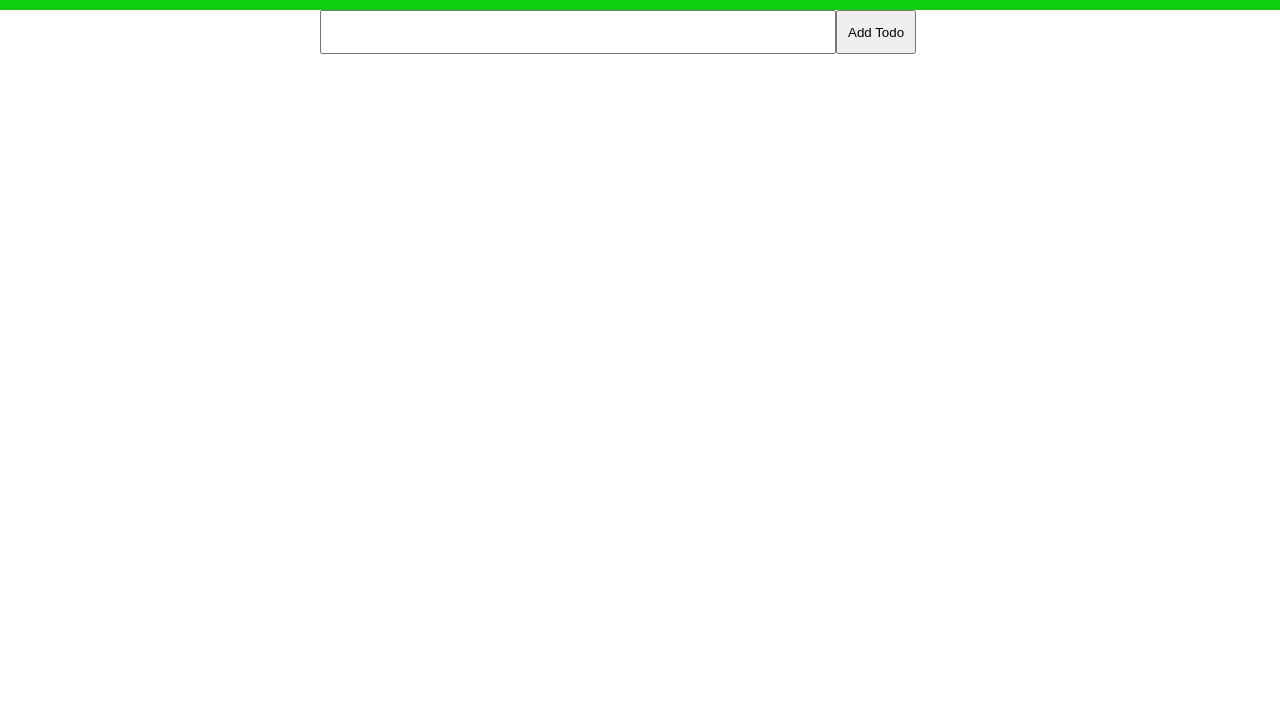
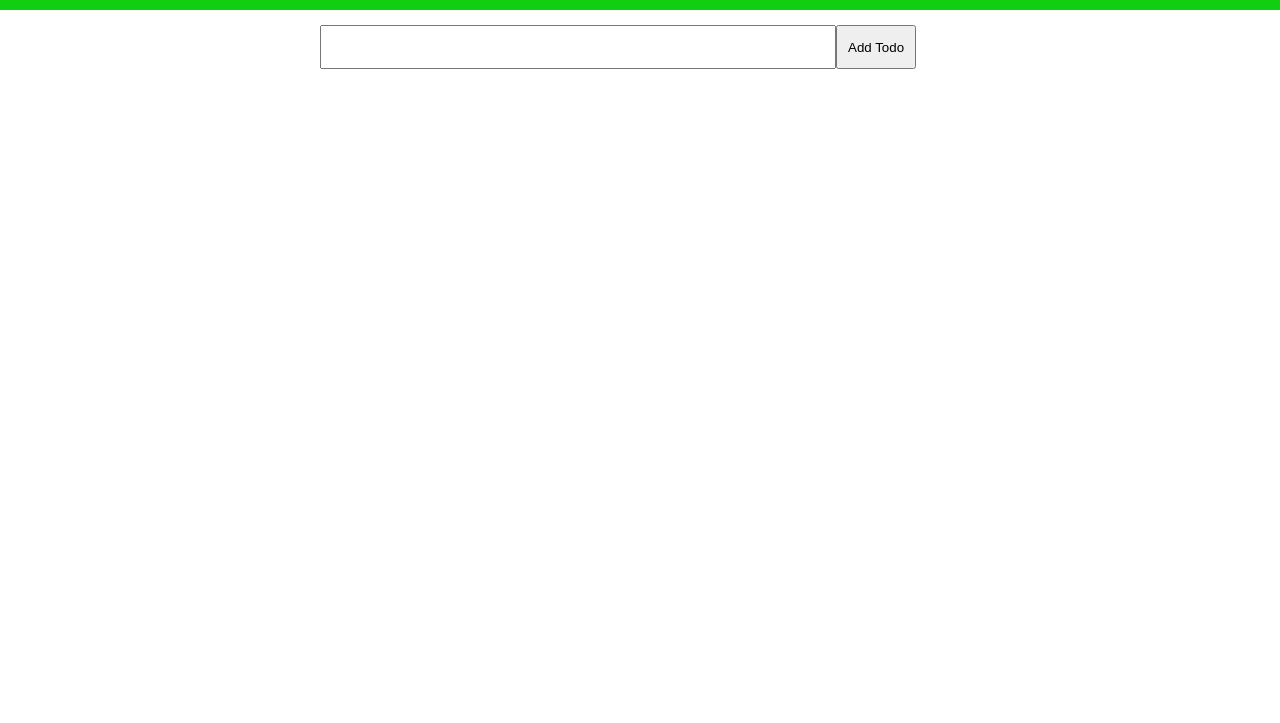
Before and after one commit to muchem/AngularJS-Todo-App, a plain HTML site: page index.html in a window 1280 px wide. Shown: the part 77-800 px from the top of the page. Drawn offline with nearby package versions, Linux system fonts and the light colour scheme.

Commit message:
add input box margin

```diff
--- a/CSS/style.css
+++ b/CSS/style.css
@@ -18,6 +18,9 @@ li{
     border-top:#ebe4e4 solid 2px;
 
 }
+.Ctrls{
+    margin-top:15px;
+}
 .addbnt{
     height:44px;
     padding:10px;
--- a/index.html
+++ b/index.html
@@ -16,11 +16,12 @@
             </h1>
         </header>
         <div class = "container">
-
             <ul ng-repeat = "Todo in Todos">
                 <li>{{Todo}} <span><button class="removebnt" ng-click="removeitem($index)">X</button></span></li>
             </ul>
+            <div class = "Ctrls">
             <input ng-model = "item" placeholer = "Enter a Todo item"><button class = "addbnt" ng-click = "addTodo($index)">Add Todo</button>
+            </div>
     </div>
 </div>
     <script src="./JS/module.js"></script>
```
